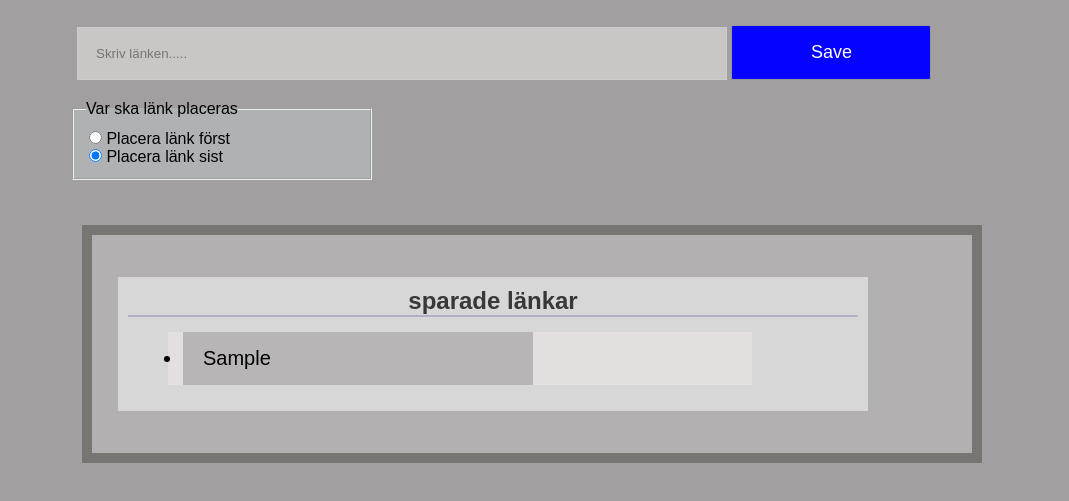
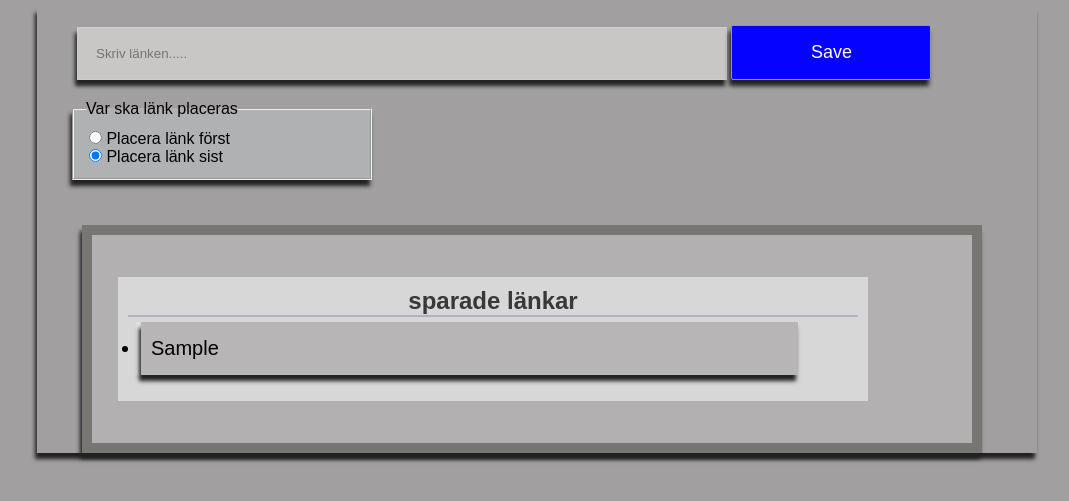
Before and after one commit to mostyekta/case-3, a plain HTML site: page index.html in a window 1280 px wide. Both pictures are taken after typing "Sample" into the empty fields and a click on the input "Save". Shown: the part 71-572 px from the top of the page, without its empty margins (103-1172 px from the left). Drawn offline with Linux system fonts and the light colour scheme.

Commit message:
added box-shadow

```diff
--- a/form.css
+++ b/form.css
@@ -19,7 +19,7 @@
     height: 100%;
     max-width: 1000px;
     margin: 0 auto;
-
+    box-shadow: -2px 6px 4px #222;
    }
 
    .txt{
@@ -29,12 +29,13 @@
     background-color: #c9c6c6;
     border: solid 1px rgb(205, 205, 205);
     width: 65%;
+    box-shadow: -2px 6px 4px #222;
    }
    .save{
     background-color: rgb(6, 2, 255);
     color: white;
     padding: 16px;
-
+    box-shadow: -2px 6px 4px #222;
     border-radius: 2px;
     border: 1px solid rgb(151, 151, 151);
     font-size: 18px;
@@ -50,23 +51,24 @@
     padding: 2rem 1rem;
     margin: 45px;
     background-color: #b2b0b0;
+    box-shadow: -2px 6px 4px #222;
     }
     ul{
 
-        margin-left: 2.5rem;
-        width: 80%;
+        margin-left: .5rem;
+        width: 90%;
         margin-bottom: 1rem;
         background-color: #e3dfdf;
       }
       li {
-
-        padding: 15px 20px;
-        margin: 15px;
+         width: 100%;
+        padding: 15px 10px;
+        margin: 5px;
         background-color: #b7b5b5;
         cursor: pointer;
-        max-width: 350px;
+        /* max-width: 650px; */
         font-size: 20px;
-
+        box-shadow: -2px 6px 4px #222;
        }
       hr{
          /* max-width: 100px; */
@@ -98,6 +100,7 @@
           margin: 10px 35px;
           height: 80px;
           max-width: 300px;
+          box-shadow: -2px 6px 4px #222;
         }
         legend{
           margin: 12px;
```
